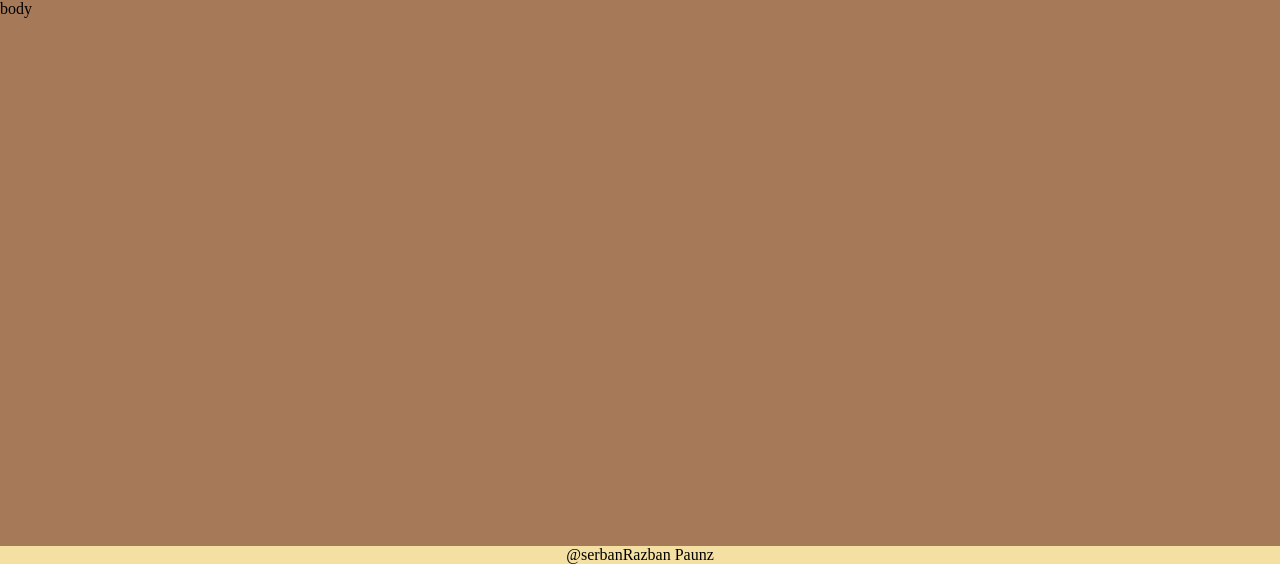
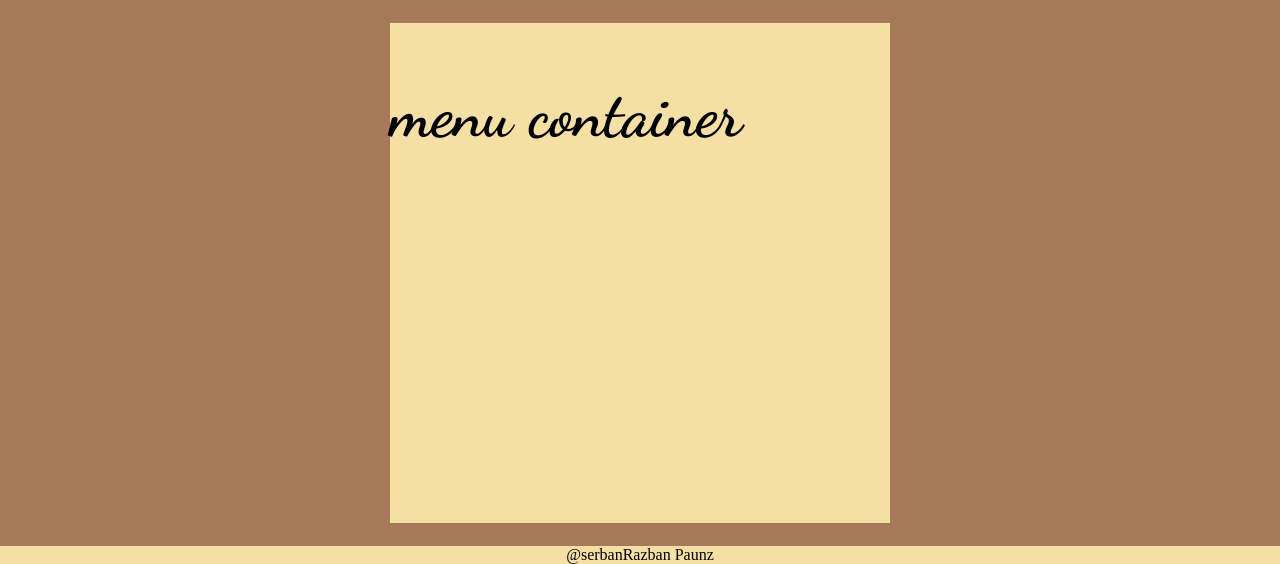
Before and after one commit to paunpaun/Appane, a PHP site: page /front-office/index.php in a window 1280 px wide. Shown: the part 236-800 px from the top of the page. Run offline with PHP 8.4, Linux system fonts and the light colour scheme.

Commit message:
razvban: index + css modified

```diff
--- a/css/style.css
+++ b/css/style.css
@@ -39,6 +39,9 @@ small {font-size: 0.707rem; /* 11.36px */}
 .main-content{
   height: 100%;
   background-color: var(--background);
+  display: flex;
+  justify-content: center;
+  align-items: center;
 }
 
 .header{
@@ -60,3 +63,10 @@ small {font-size: 0.707rem; /* 11.36px */}
   justify-content: center;
   background-color: var(--primary);
 }
+
+.main-content .main-content-menu-container{
+  width: 500px;
+  height: 500px;
+  background-color: var(--primary);
+
+}
--- a/front-office/index.php
+++ b/front-office/index.php
@@ -20,7 +20,11 @@
         </div>
     </header>
     <div class="main-content">
-        body
+        <div class="main-content-menu-container">
+            <header class="menu-container-header">
+                <h2>menu container</h2>
+            </header>
+        </div>
     </div>
     <footer class="footer">
         @serbanRazban Paunz
```
